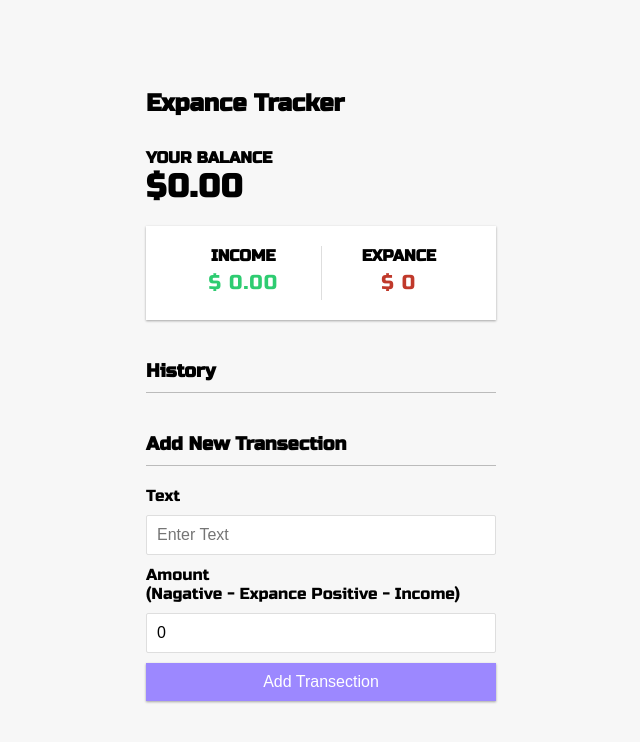
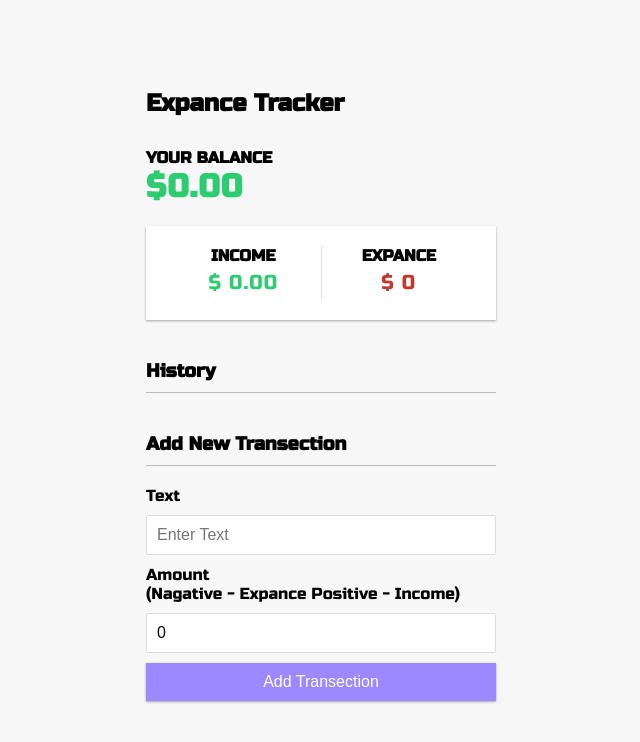
Before and after one commit to adityaparsad01/expance2, a React (Create React App) app: page / in a window 1280 px wide. Shown: the top 742 px of the page, without its empty margins (319-959 px from the left). Built offline with nearby package versions, Linux system fonts and the light colour scheme.

Commit message:
balance Css added

```diff
--- a/package.json
+++ b/package.json
@@ -8,6 +8,7 @@
   ],
   "main": "src/index.js",
   "dependencies": {
+    "bootstrap": "4.5.2",
     "react": "16.12.0",
     "react-dom": "16.12.0",
     "react-scripts": "3.0.1"
--- a/src/components/Balance.js
+++ b/src/components/Balance.js
@@ -7,10 +7,10 @@ const Balance = () => {
   const total = amount.reduce((acc, item) => (acc += item), 0).toFixed(2);
 
   return (
-    <>
+    <div className="history">
       <h4>Your Balance</h4>
-      <h1>${total}</h1>
-    </>
+      <h1 className={total >= 0 ? "plus" : "minus"}>${total}</h1>
+    </div>
   );
 };
 
--- a/src/components/Transection.js
+++ b/src/components/Transection.js
@@ -2,7 +2,6 @@ import React, { useContext } from "react";
 import { GlobalContext } from "../context/GlobalState";
 
 const Transection = ({ transection }) => {
-  console.log(transection);
   const { deleteTran } = useContext(GlobalContext);
   const sign = transection.amount < 0 ? "-" : "+";
   return (
--- a/src/index.js
+++ b/src/index.js
@@ -1,6 +1,7 @@
 import React from "react";
 import ReactDOM from "react-dom";
 import App from "./App";
+// import "bootstrap/dist/css/bootstrap.css";
 
 const rootElement = document.getElementById("root");
 ReactDOM.render(
--- a/src/styles.css
+++ b/src/styles.css
@@ -135,7 +135,12 @@ input[type="number"]::-webkit-outer-spin-button {
 .list li.minus {
   border-right: 5px solid #c0392b;
 }
-
+.history h1.plus {
+  color: #2ecc71;
+}
+.history h1.minus {
+  color: #c0392b;
+}
 .delete-btn {
   cursor: pointer;
   background-color: #e74c3c;
```
